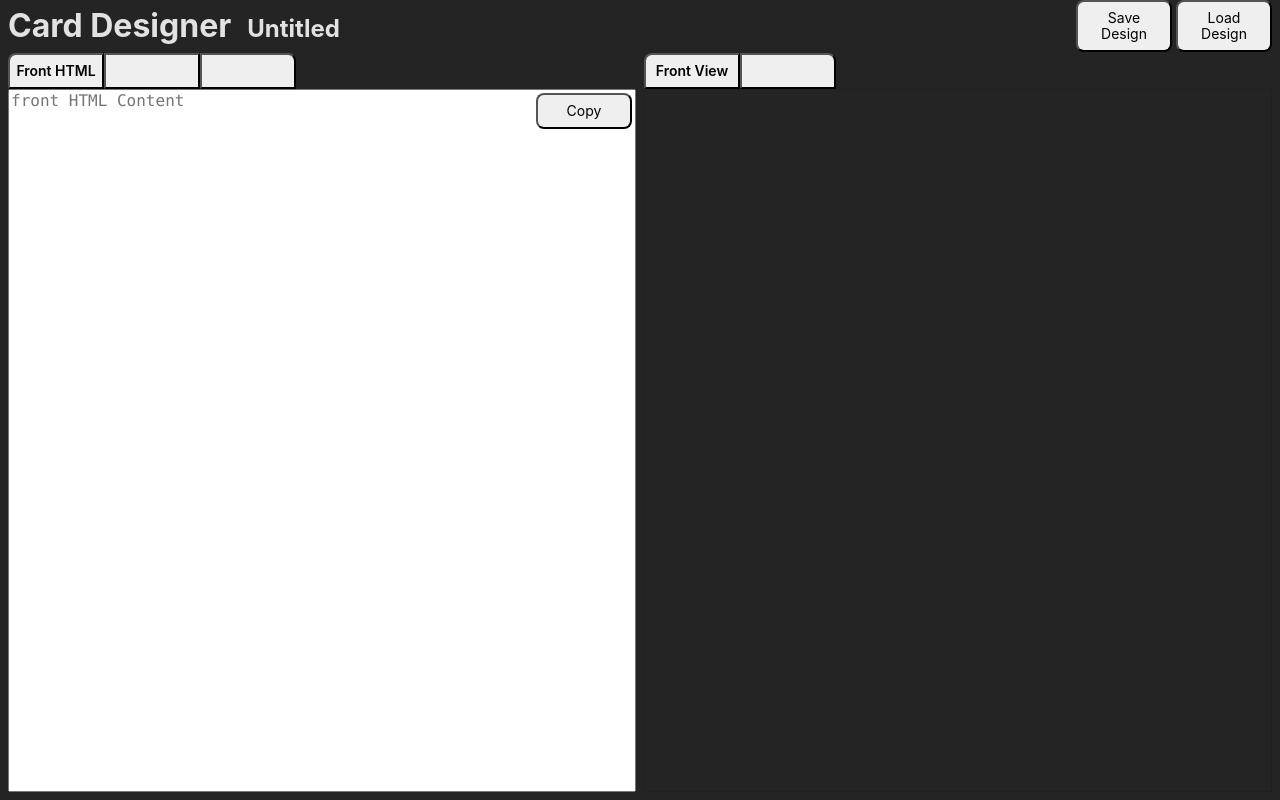
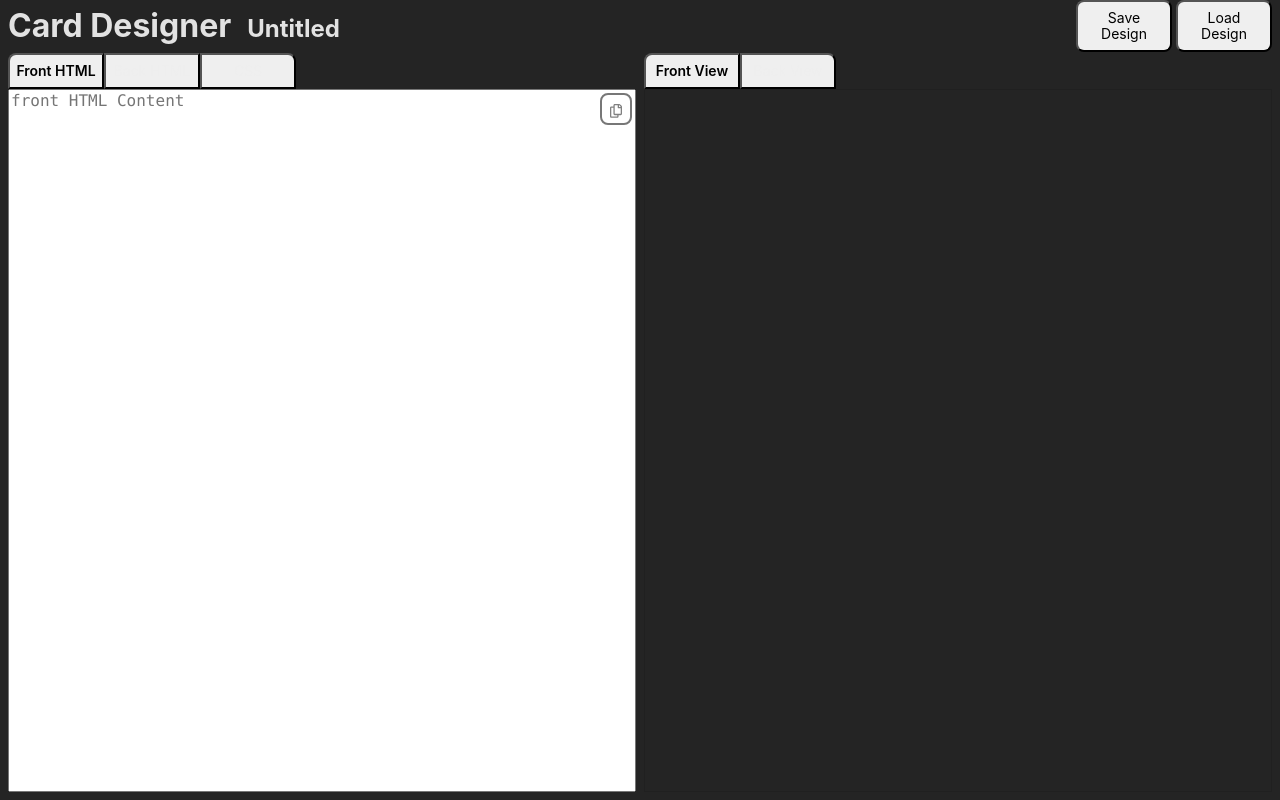
Before and after one commit to avidrucker/anki-card-test-1, a React (Vite) app: page / in a window 1280 px wide. Built offline with nearby package versions, Linux system fonts and the light colour scheme.

Commit message:
feat svg icon for copy btn

```diff
--- a/src/App.jsx
+++ b/src/App.jsx
@@ -3,11 +3,16 @@ import './App.css'
 
 const STYLE_SHEET_2 = 1;  // Index of the second style sheet in the document
 
-const MENU_BTN_STYLE = "f6 link dim br3 w35 pv2 ml1 dib"
-const BTN_STYLE = "f6 link dim br3 w35 pv2 dib";
+const MENU_BTN_STYLE = "f6 link dim br3 w35 pv2 ml1 dib pointer"
+const BTN_STYLE = "f6 link dim br3 w35 pv2 dib pointer";
+const BTN_STYLE_GLASS = "link ba b--gray bw1 br3 dib pa2 w2 h2 bg-transparent pointer";
 const ACTIVE_BTN_STYLE = "fw6";
 const INACTIVE_BTN_STYLE = "light-gray";
 const CARD_STYLE = "ba b--black-10";
+
+// <!-- Font Awesome Free 5.15.4 by @fontawesome - https://fontawesome.com License - https://fontawesome.com/license/free (Icons: CC BY 4.0, Fonts: SIL OFL 1.1, Code: MIT License) -->
+const copyIcon = <svg xmlns="http://www.w3.org/2000/svg" fill="gray" viewBox="0 0 448 512"><path d="M433.941 65.941l-51.882-51.882A48 48 0 0 0 348.118 0H176c-26.51 0-48 21.49-48 48v48H48c-26.51 0-48 21.49-48 48v320c0 26.51 21.49 48 48 48h224c26.51 0 48-21.49 48-48v-48h80c26.51 0 48-21.49 48-48V99.882a48 48 0 0 0-14.059-33.941zM266 464H54a6 6 0 0 1-6-6V150a6 6 0 0 1 6-6h74v224c0 26.51 21.49 48 48 48h96v42a6 6 0 0 1-6 6zm128-96H182a6 6 0 0 1-6-6V54a6 6 0 0 1 6-6h106v88c0 13.255 10.745 24 24 24h88v202a6 6 0 0 1-6 6zm6-256h-64V48h9.632c1.591 0 3.117.632 4.243 1.757l48.368 48.368a6 6 0 0 1 1.757 4.243V112z"/></svg>;
+const checkIcon = <svg xmlns="http://www.w3.org/2000/svg" fill="gray" viewBox="0 0 512 512"><path d="M173.898 439.404l-166.4-166.4c-9.997-9.997-9.997-26.206 0-36.204l36.203-36.204c9.997-9.998 26.207-9.998 36.204 0L192 312.69 432.095 72.596c9.997-9.997 26.207-9.997 36.204 0l36.203 36.204c9.997 9.997 9.997 26.206 0 36.204l-294.4 294.401c-9.998 9.997-26.207 9.997-36.204-.001z"/></svg>
 
 function App() {
   const [frontHtml, setFrontHtml] = useState('');
@@ -246,8 +251,9 @@ function App() {
           </div>
           <div className="relative w-100 flex-auto flex flex-column">
             <button onClick={copyToClipboard}
-                className={`absolute top-0 right-0 mt1 mr1 ${BTN_STYLE}`}>
-                  {copied ? "Copied!" : "Copy"}
+              title={copied ? "Copied!" : "Copy"}
+              className={`absolute top-0 right-0 mt1 mr1 ${BTN_STYLE_GLASS}`}>
+                  {copied ? checkIcon : copyIcon}
             </button>
             <textarea
               className="code w-100 flex-auto resize-none"
```
